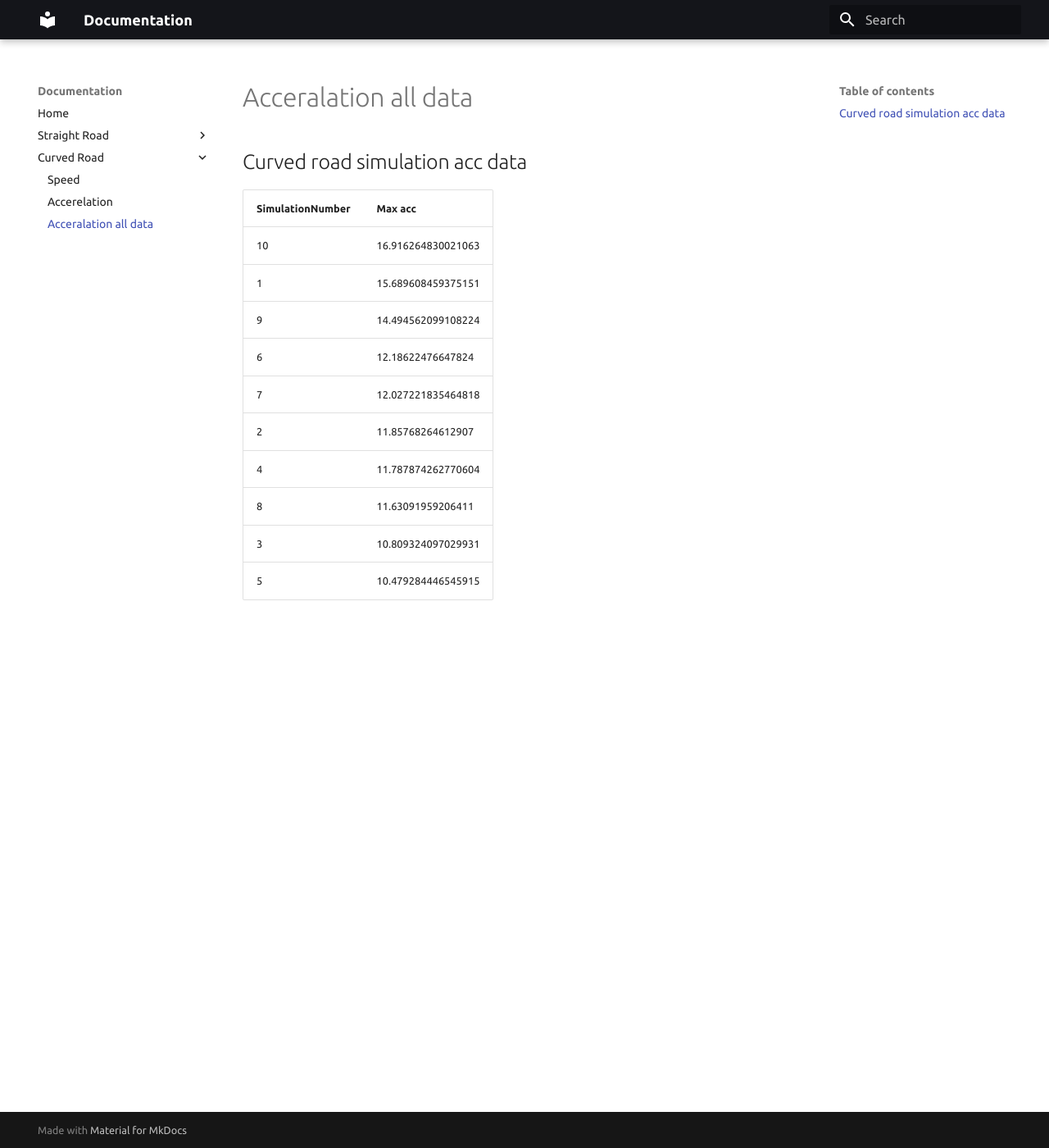
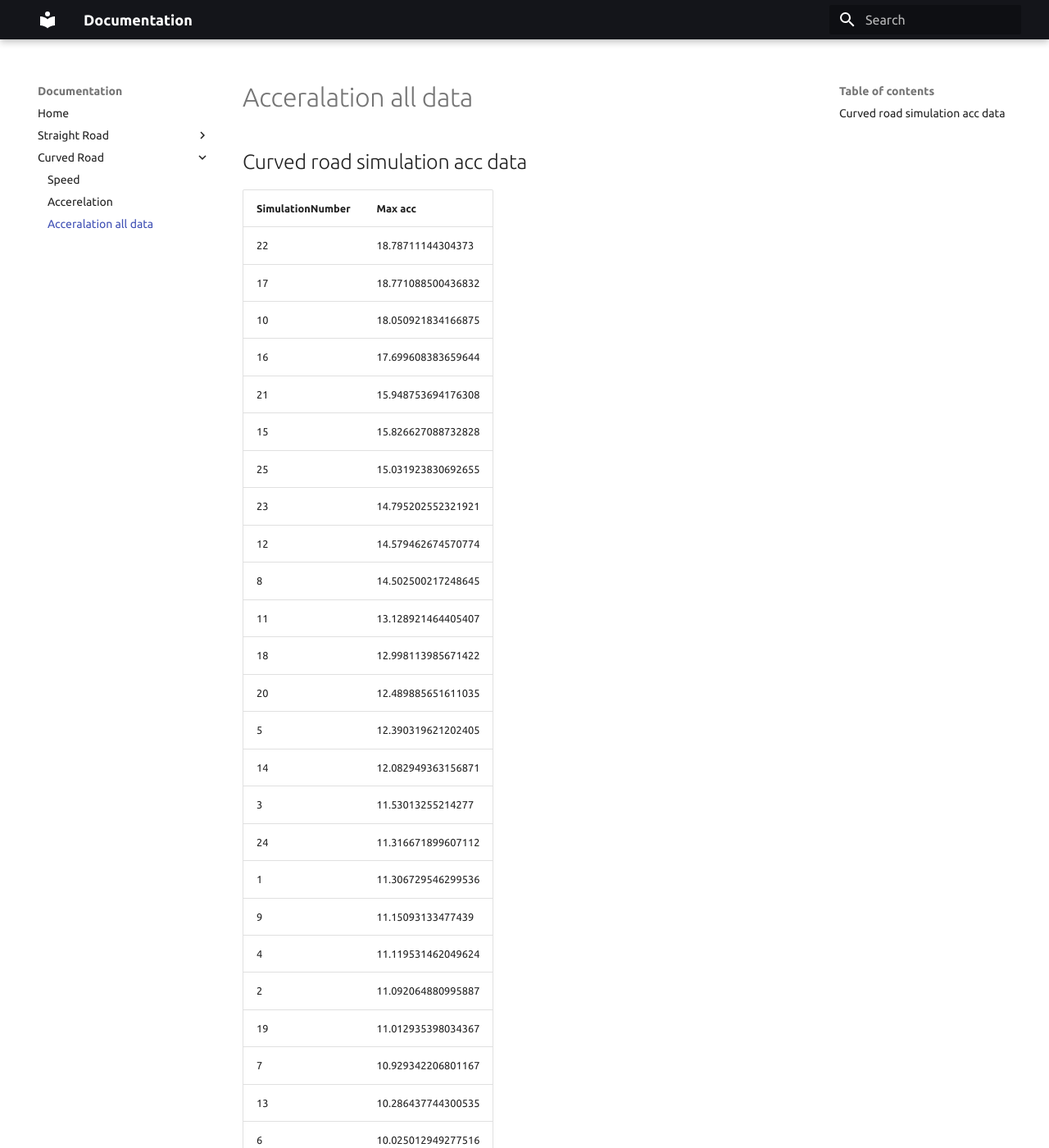
Before and after one commit to ibocanodel/CMPE-486-TERM-PROJECT, an MkDocs documentation site: the page built from docs/curved_acc.md, in a window 1280 px wide and 1400 px high. Shown: the whole window at 82% size. Built offline with MkDocs 1.6.1 and Material for MkDocs 9.7.7, drawn with Linux system fonts in a browser that asks for light colours.

Commit message:
documents refixed

```diff
--- a/docs/curved_acc.md
+++ b/docs/curved_acc.md
@@ -2,13 +2,28 @@
 
 |SimulationNumber|Max acc|
 |---|---|
-|10|16.916264830021063|
-|1|15.689608459375151|
-|9|14.494562099108224|
-|6|12.18622476647824|
-|7|12.027221835464818|
-|2|11.85768264612907|
-|4|11.787874262770604|
-|8|11.63091959206411|
-|3|10.809324097029931|
-|5|10.479284446545915|
+|22|18.78711144304373|
+|17|18.771088500436832|
+|10|18.050921834166875|
+|16|17.699608383659644|
+|21|15.948753694176308|
+|15|15.826627088732828|
+|25|15.031923830692655|
+|23|14.795202552321921|
+|12|14.579462674570774|
+|8|14.502500217248645|
+|11|13.128921464405407|
+|18|12.998113985671422|
+|20|12.489885651611035|
+|5|12.390319621202405|
+|14|12.082949363156871|
+|3|11.53013255214277|
+|24|11.316671899607112|
+|1|11.306729546299536|
+|9|11.15093133477439|
+|4|11.119531462049624|
+|2|11.092064880995887|
+|19|11.012935398034367|
+|7|10.929342206801167|
+|13|10.286437744300535|
+|6|10.025012949277516|
```
Also changed, not shown: docs/curved_int.md (+1 -1 lines), docs/curved_speed.md (+25 -10 lines), docs/straight_acc.md (+25 -10 lines), docs/straight_int.md (+1 -1 lines), docs/straight_speed.md (+25 -10 lines), docs/plot_Curved.png, docs/plot_Straight.png, 1 other file.
